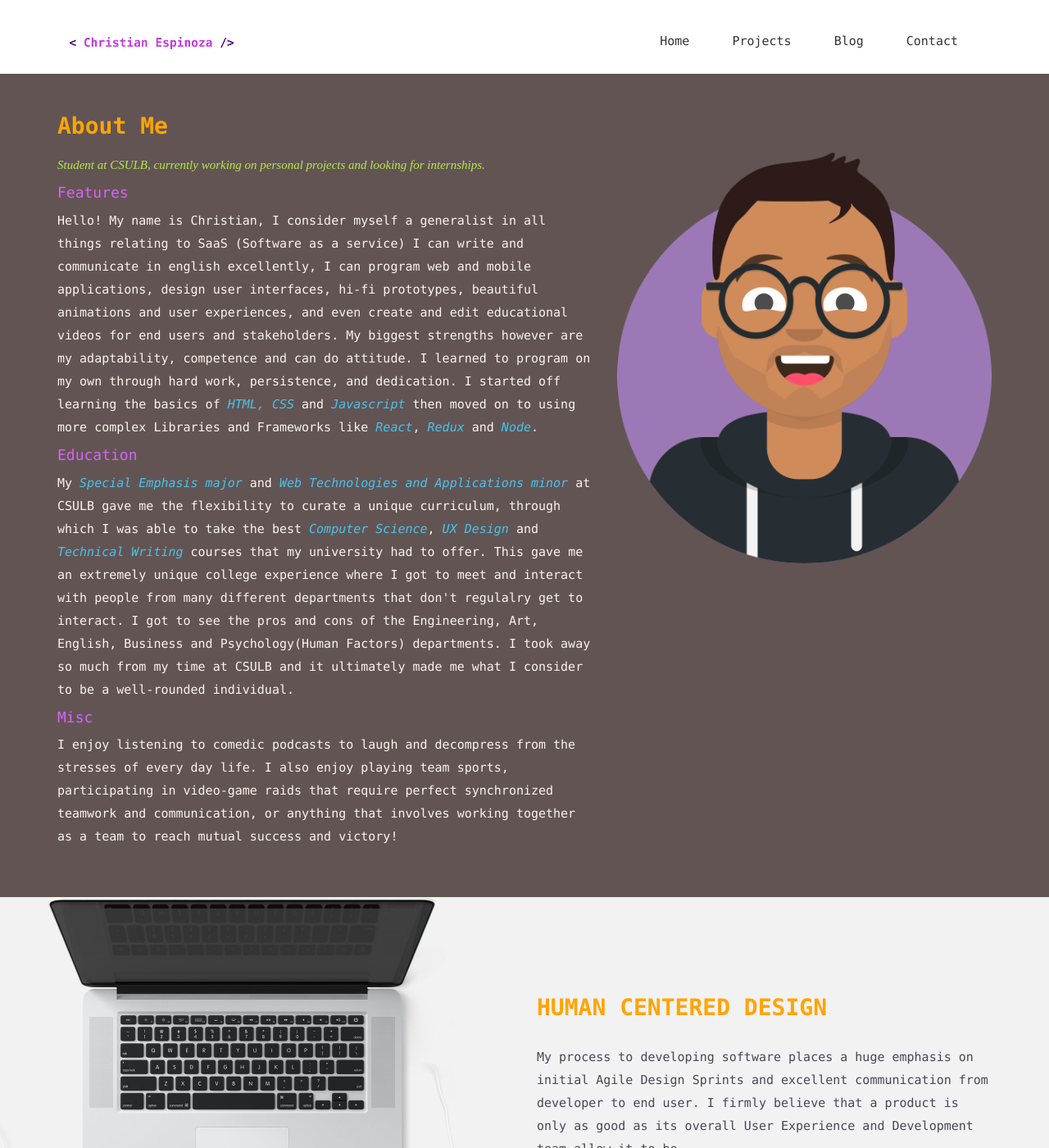
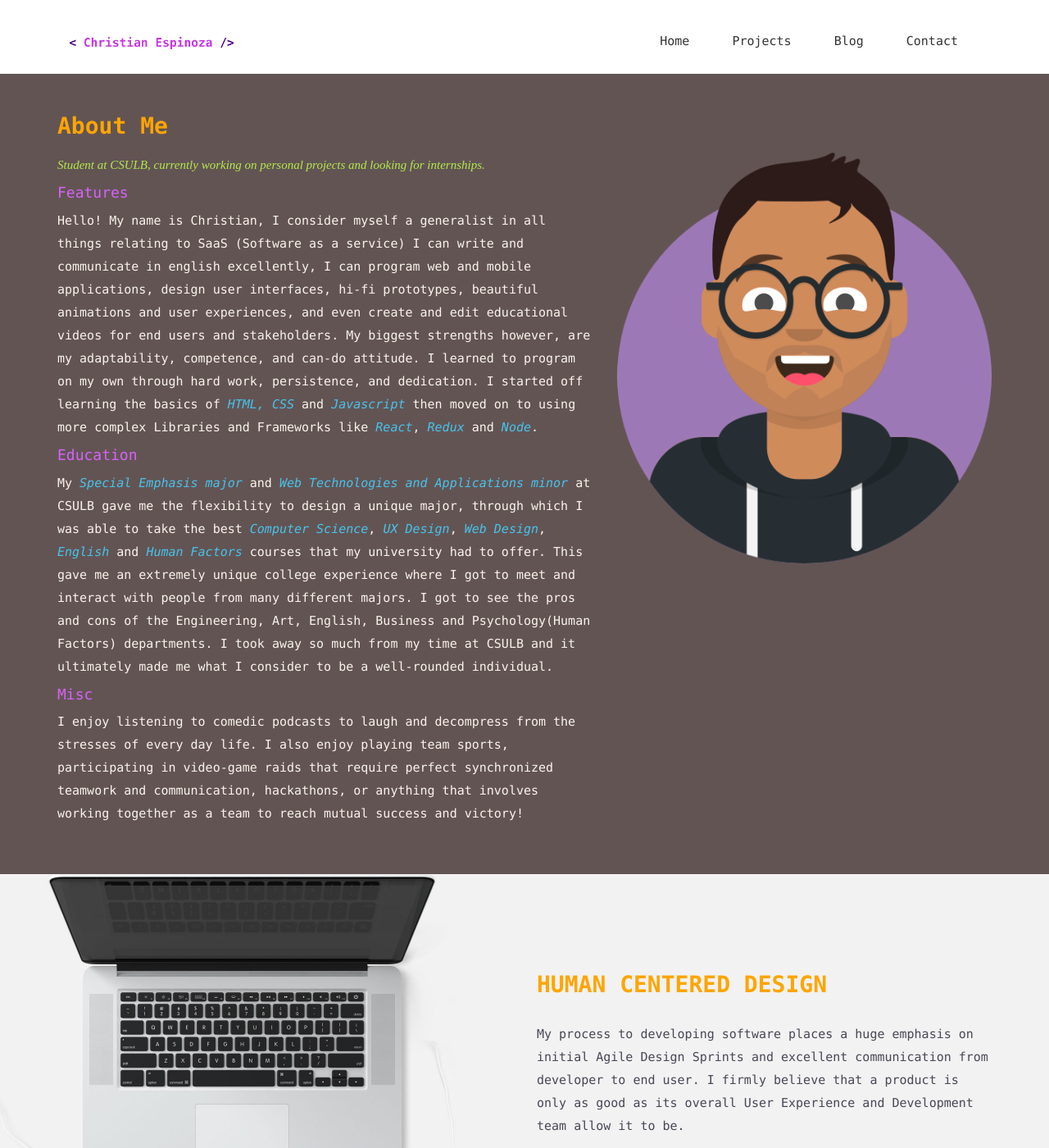
Before and after one commit to Kingslayyerr/Kingslayyerr.github.io, a Jekyll site: the page built from index.html, in a window 1280 px wide and 1400 px high. Shown: the whole window at 82% size. Built offline with Jekyll 4.4.1, drawn with Linux system fonts in a browser that asks for light colours; nearby versions of some CDN libraries; some web fonts are replaced.

Commit message:
new section

```diff
--- a/index.html
+++ b/index.html
@@ -29,15 +29,15 @@ permalink: /
             <p>Student at CSULB, currently working on personal projects and looking for internships.</p>
           </div>
           <h4>Features</h4>
-          <p>Hello! My name is Christian, I consider myself a generalist in all things relating to SaaS (Software as a service) I can write and communicate in english excellently, I can program web and mobile applications, design user interfaces, hi-fi prototypes, beautiful animations and user experiences, and even create and edit educational videos for end users and stakeholders. My biggest strengths however are my adaptability, competence and can do attitude. I learned to program on my own through hard work, persistence, and dedication. I started off learning the basics of <em style="color:#46c4ec;">HTML, CSS</em> and <em style="color:#46c4ec;">Javascript</em> then moved on to using more complex Libraries and Frameworks like <em style="color:#46c4ec;">React</em>, <em style="color:#46c4ec;">Redux</em> and <em style="color:#46c4ec;">Node</em>.
+          <p>Hello! My name is Christian, I consider myself a generalist in all things relating to SaaS (Software as a service) I can write and communicate in english excellently, I can program web and mobile applications, design user interfaces, hi-fi prototypes, beautiful animations and user experiences, and even create and edit educational videos for end users and stakeholders. My biggest strengths however, are my adaptability, competence, and can-do attitude. I learned to program on my own through hard work, persistence, and dedication. I started off learning the basics of <em style="color:#46c4ec;">HTML, CSS</em> and <em style="color:#46c4ec;">Javascript</em> then moved on to using more complex Libraries and Frameworks like <em style="color:#46c4ec;">React</em>, <em style="color:#46c4ec;">Redux</em> and <em style="color:#46c4ec;">Node</em>.
          <!--  I have taken a Systemic approach to my skills and education, I believe in breadth first then depth, to be an effective specialist you must at one point be a generalist. -->
           </p>
           <h4>Education</h4>
             <p> My <em style="color:#46c4ec;">Special Emphasis major</em> and <em style="color:#46c4ec;">Web Technologies and Applications minor</em> at CSULB gave
-              me the flexibility to curate a unique curriculum, through which I was able to take the best
-              <em style="color:#46c4ec;">Computer Science</em>, <em style="color:#46c4ec;">UX Design</em> and <em style="color:#46c4ec;">Technical Writing</em> courses that my university had to offer. This gave me an extremely unique college experience where I got to meet and interact with people from many different departments that don't regulalry get to interact. I got to see the pros and cons of the Engineering, Art, English, Business and Psychology(Human Factors) departments. I took away so much from my time at CSULB and it ultimately made me what I consider to be a well-rounded individual.</p>
+              me the flexibility to design a unique major, through which I was able to take the best
+              <em style="color:#46c4ec;">Computer Science</em>, <em style="color:#46c4ec;">UX Design</em>, <em style="color:#46c4ec;">Web Design</em>, <em style="color:#46c4ec;">English</em> and <em style="color:#46c4ec;">Human Factors</em> courses that my university had to offer. This gave me an extremely unique college experience where I got to meet and interact with people from many different majors. I got to see the pros and cons of the Engineering, Art, English, Business and Psychology(Human Factors) departments. I took away so much from my time at CSULB and it ultimately made me what I consider to be a well-rounded individual.</p>
           <h4>Misc</h4>
-          <p> I enjoy listening to comedic podcasts to laugh and decompress from the stresses of every day life. I also enjoy playing team sports, participating in video-game raids that require perfect synchronized teamwork and communication, or anything that involves working together as a team to reach mutual success and victory! </p>
+          <p> I enjoy listening to comedic podcasts to laugh and decompress from the stresses of every day life. I also enjoy playing team sports, participating in video-game raids that require perfect synchronized teamwork and communication, hackathons, or anything that involves working together as a team to reach mutual success and victory! </p>
           <!-- <h4>Social Anxiety</h4> -->
           <!-- <p>Transparency is important, and this is my truth. Social Anxiety has played a significant role in my life.  It has acted as a double edged sword and a catalyst of sorts. It ultimately made me a well-rounded person who has a deep empathy for all. I love helping others and believe in the capacity for humans to change and to transmute a negative circumstance into a positive one. It is thanks to the isolation that Social Anxiety provided me, that
             I was able to sit in my room and focus on improving myself by reading voraciously and learning auto-didactively.</p> -->
```
